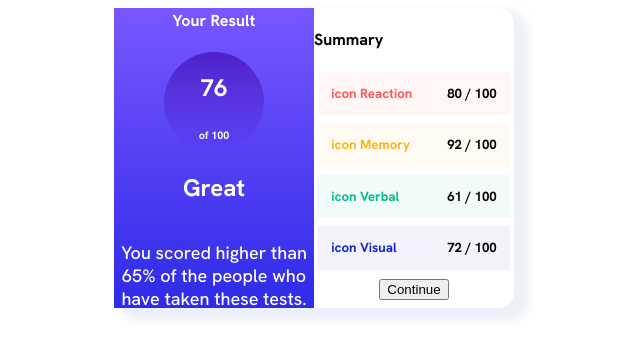
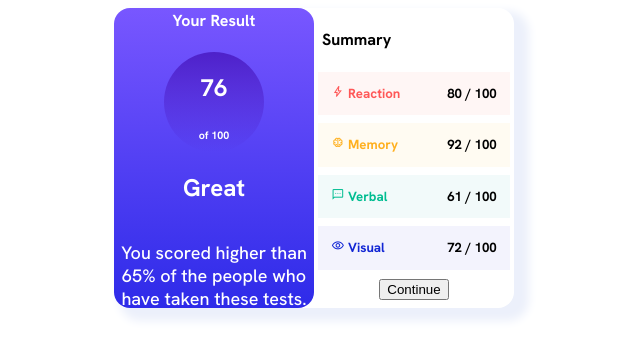
Before and after one commit to PabloRuiz92/results-summary-component-main-pablo-ruiz.github.io, a plain HTML site: page index.html in a window 1280 px wide. Shown: the top 358 px of the page, 326-966 px from the left. Drawn offline with nearby package versions, Linux system fonts and the light colour scheme.

Commit message:
added icons

```diff
--- a/CSS/style.css
+++ b/CSS/style.css
@@ -28,6 +28,7 @@ body {
     width: 12.5em;
     height: 18.75em;
     margin: 0;
+    border-radius: 1em;
 }
 
 .result {
@@ -52,6 +53,7 @@ p {
 
 .summary>h4 {
     text-align: left;
+    margin-left: .5em;
 }
 
 .summary>div {
@@ -99,6 +101,10 @@ p {
     color: hsl(234, 85%, 45%);
 }
 
+.icon {
+    font-size: 1em;
+}
+
 .attribution {
     font-size: 11px;
     text-align: center;
--- a/index.html
+++ b/index.html
@@ -7,9 +7,9 @@
   <link rel="preconnect" href="https://fonts.googleapis.com">
   <link rel="preconnect" href="https://fonts.gstatic.com" crossorigin>
   <link href="https://fonts.googleapis.com/css2?family=Hanken+Grotesk:wght@500;700;900&display=swap" rel="stylesheet">
+  <link rel="stylesheet" href="https://fonts.googleapis.com/css2?family=Material+Symbols+Outlined:opsz,wght,FILL,GRAD@20..48,100..700,0..1,-50..200" />
   <link rel="stylesheet" href="CSS/style.css">
   <title>Frontend Mentor | Results summary component</title>
-
 </head>
 <body>
 
@@ -28,19 +28,27 @@
     <div class="summary">
       <h4>Summary</h4>
       <div class="reactionContainer">
-        <h5 class="reaction">icon Reaction</h5>
+        <h5 class="reaction"><span class="material-symbols-outlined icon">
+          bolt
+          </span> Reaction</h5>
         <h5>80 / 100</h5>
       </div>
       <div class="memoryContainer">
-        <h5 class="memory">icon Memory</h5>
+        <h5 class="memory"><span class="material-symbols-outlined icon">
+          neurology
+          </span> Memory</h5>
         <h5>92 / 100</h5>
       </div>
       <div class="verbalContainer">
-        <h5 class="verbal">icon Verbal</h5>
+        <h5 class="verbal"><span class="material-symbols-outlined icon">
+          sms
+          </span> Verbal</h5>
         <h5>61 / 100</h5>
       </div>
       <div class="visualContainer">
-        <h5 class="visual">icon Visual</h5>
+        <h5 class="visual"><span class="material-symbols-outlined icon">
+          visibility
+          </span> Visual</h5>
         <h5>72 / 100</h5>
       </div>
       <button>Continue</button>
@@ -51,5 +59,6 @@
     Challenge by <a href="https://www.frontendmentor.io?ref=challenge" target="_blank">Frontend Mentor</a>.
     Coded by <a href="#">Pablo Ruiz</a>.
   </div>
+
 </body>
 </html>
```
